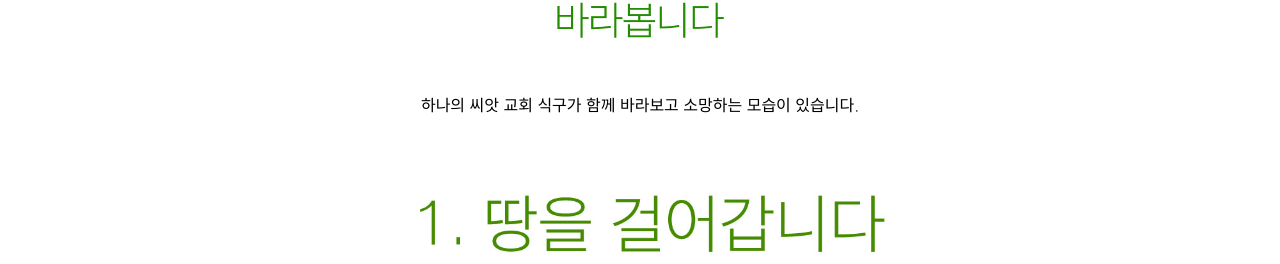
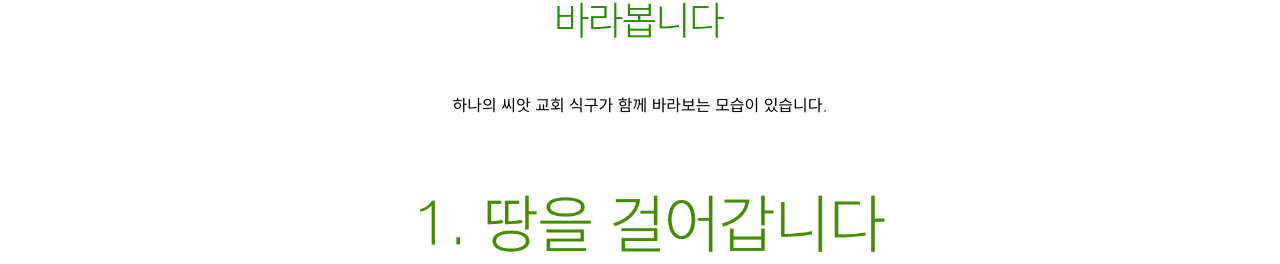
Before and after one commit to hanaseed/hanahome, a Jekyll site: the page built from index.html, in a window 1280 px wide and 900 px high, scrolled down 5189 px. Shown: the part 163-427 px from the top of the window. Built offline with Jekyll 4.4.1, drawn with Linux system fonts in a browser that asks for light colours; nearby versions of some CDN libraries; Markdown is read by kramdown in place of the engine named in the settings; some of the changed text lies outside the part shown.

Commit message:
changed wording slightly

```diff
--- a/index.html
+++ b/index.html
@@ -82,7 +82,7 @@ title: 하나의 씨앗 교회
   <div class="info">
     <img src="img/hope.png" style="width:167px;">
     <p style="margin-top:50px;">
-      하나의 씨앗 교회 식구가 함께 바라보고 소망하는 모습이 있습니다.
+      하나의 씨앗 교회 식구가 함께 바라보는 모습이 있습니다.
     </p>
 
   </div>
```
Also changed, not shown: other parts of index.html (+1 -1 lines).
